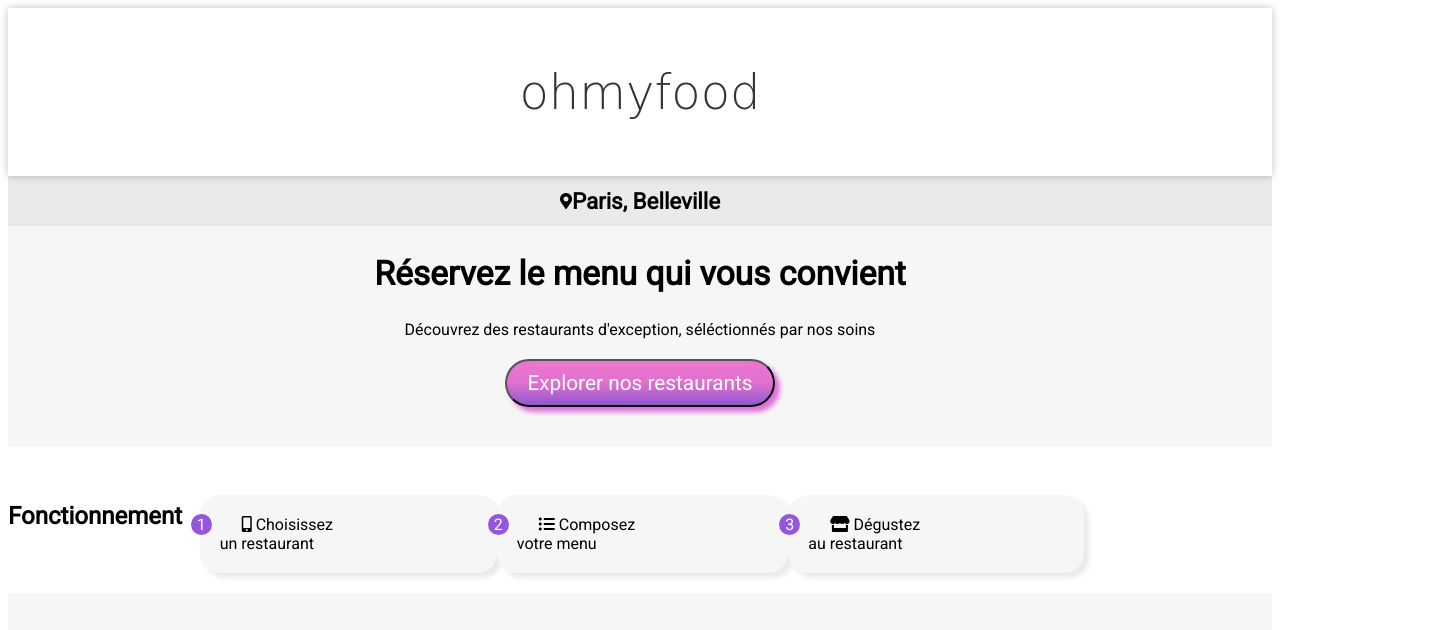
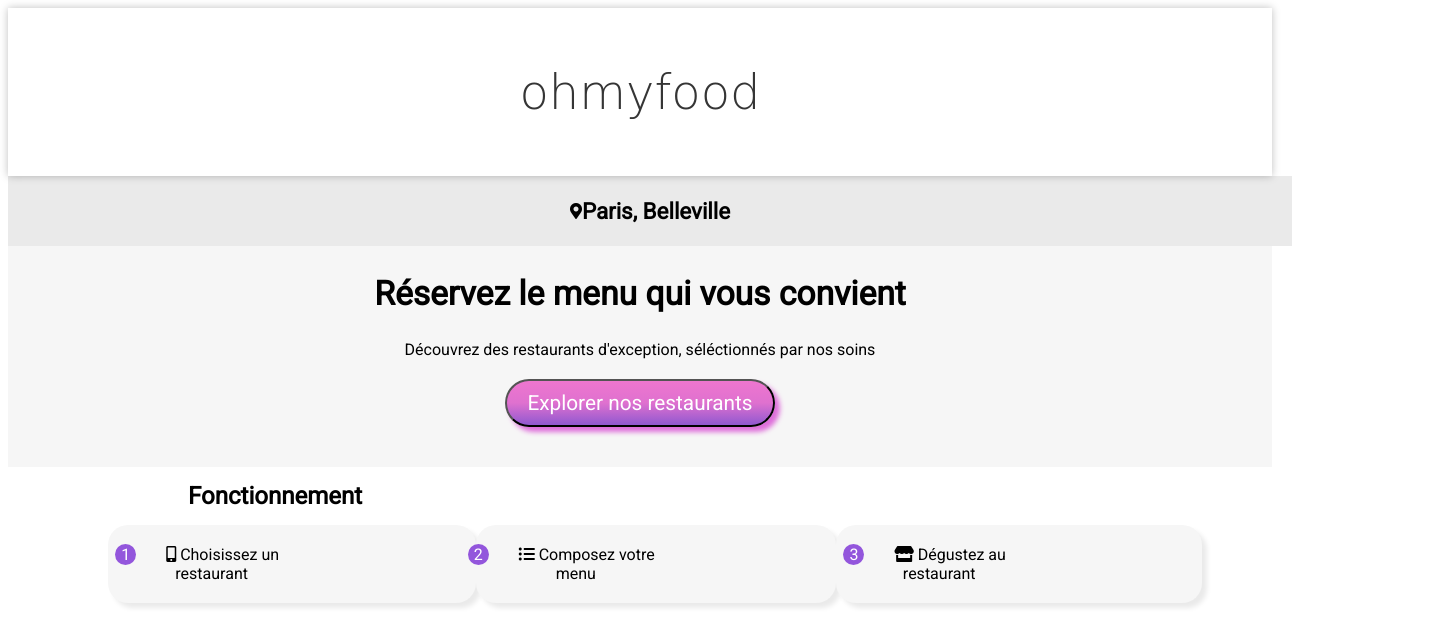
Before and after one commit to Dusan-O/DusanOrescanin_3_20012021, a website: page index.html in a window 1280 px wide. Shown: the top 630 px of the page, 1432 px wide, since content can reach past the window. Drawn offline with Linux system fonts and the light colour scheme; a web font is replaced by a local one.

Commit message:
Fix bug .navBar

```diff
--- a/sass/main.scss
+++ b/sass/main.scss
@@ -45,6 +45,7 @@
     .location{
         width: 100%;
         height: 50px;
+        padding: 10px;
         background-color: $eightClr;
         z-index: 1;
         display: flex;
@@ -79,11 +80,15 @@
         }
     }
     .navBar{
+        display: flex;
+        flex-direction: column;
+        padding: 10px;
         &__fonctionnement{
             font-size: 1.5em;
             font-weight: bold;
             position: relative;
-            top: 55px;
+            top: 5px;
+            left: 170px;
             &--numero{
                 border: 1px solid
             }
@@ -92,12 +97,13 @@
             display: flex;
             flex-direction: row;
             justify-content: space-around;
-            width: 70%;
-            margin: 0 12%;
+            width: 88%;
+            margin: 0 4%;
             li{
+                text-align:center;
                 list-style-type: none;
                 border-radius: 20px;
-                padding: 20px 150px 20px 20px;
+                padding: 20px 180px 20px 20px;
                 margin: 20px 0;
                 font-size: 1em;
                 box-shadow: 5px 5px 5px 0px $eightClr;
@@ -105,7 +111,7 @@
                 &:hover{
                     background-color: $sixtClr;
                     .fas{
-                            color: $primClr;
+                        color: $primClr;
                     }
                 }
                 .numero{
```
Also changed, not shown: public/css/style.css, 1 other file.
